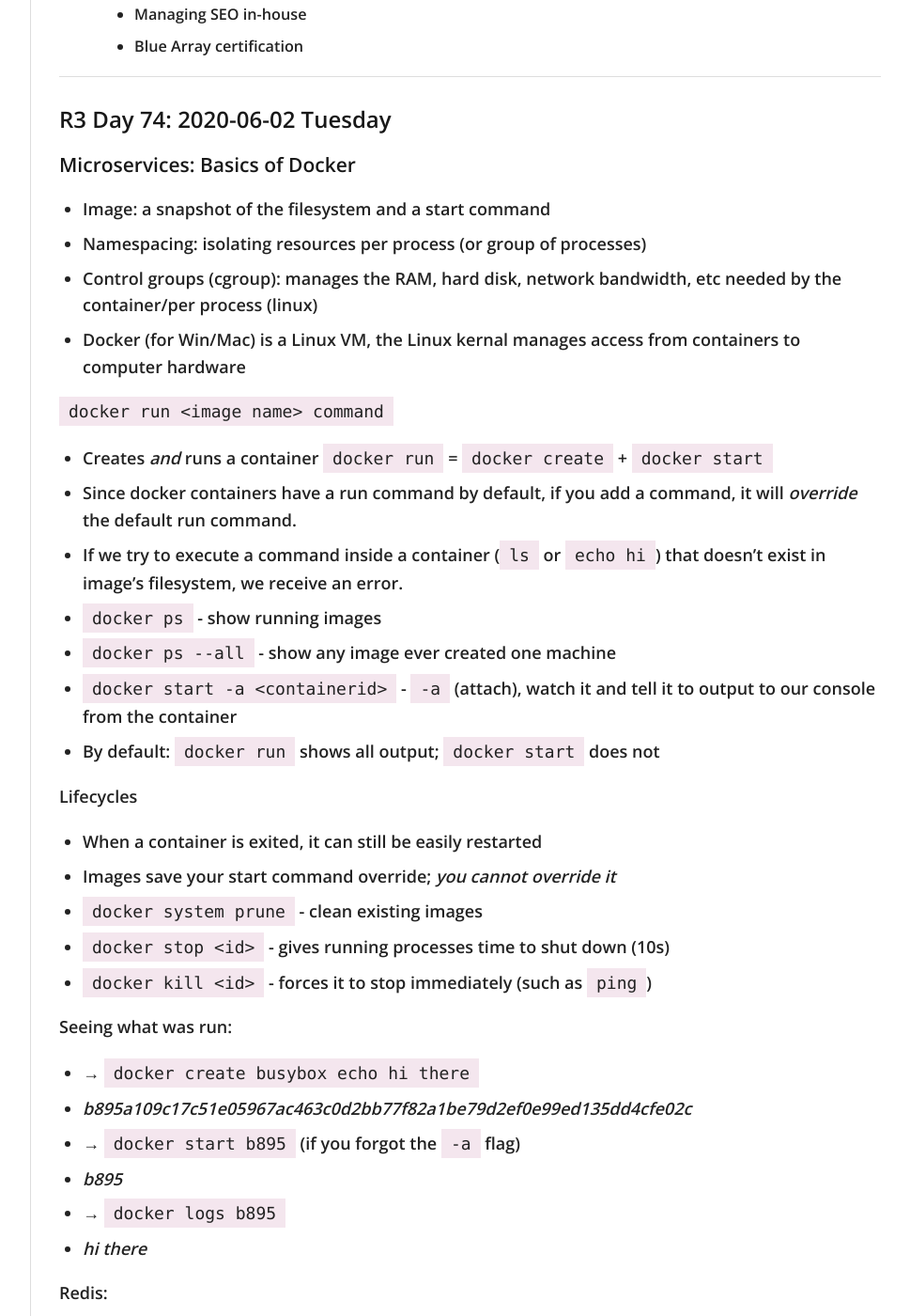
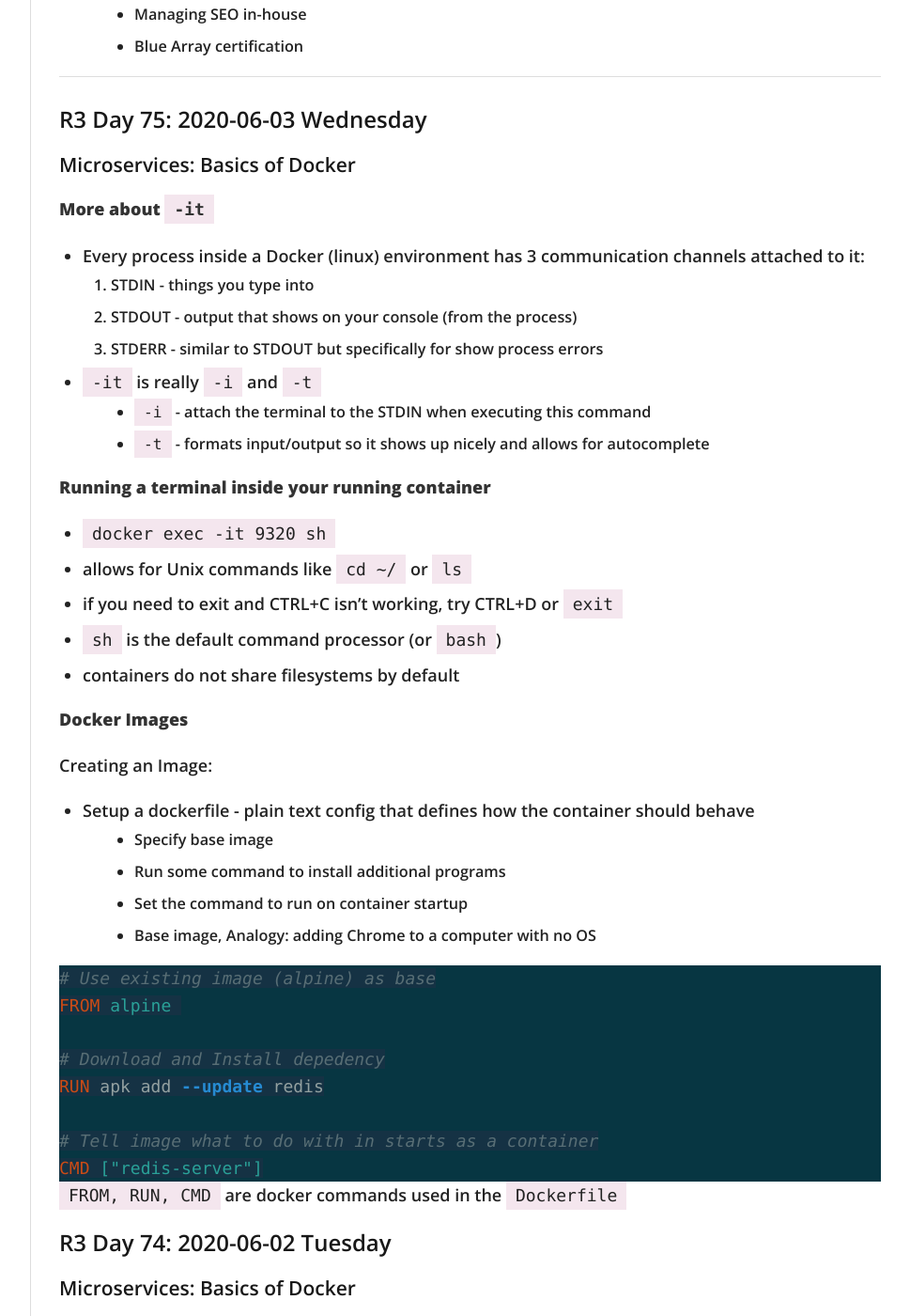
Before and after one commit to virtual/100daysofcode, a Jekyll site: the page built from index.md, in a window 1280 px wide and 1400 px high, scrolled down 4118 px. Shown: the whole window at 94% size, without its empty margins (272-1241 px from the left). Built offline with Jekyll 4.4.1, drawn with Linux system fonts in a browser that asks for light colours; nearby versions of some CDN libraries; our own code applies the rules of GitHub Pages for plain Markdown files.

Commit message:
add docker img info, -it

````diff
--- a/index.md
+++ b/index.md
@@ -127,6 +127,51 @@
 
 ---
 
+## R3 Day 75: 2020-06-03 Wednesday
+
+### Microservices: Basics of Docker
+
+__More about `-it`__
+
+- Every process inside a Docker (linux) environment has 3 communication channels attached to it:
+  1. STDIN - things you type into
+  1. STDOUT - output that shows on your console (from the process)
+  1. STDERR - similar to STDOUT but specifically for show process errors
+- `-it` is really `-i` and `-t`
+  - `-i` - attach the terminal to the STDIN when executing this command
+  - `-t` - formats input/output so it shows up nicely and allows for autocomplete
+
+__Running a terminal inside your running container__
+
+- `docker exec -it 9320 sh`
+- allows for Unix commands like `cd ~/` or `ls`
+- if you need to exit and CTRL+C isn't working, try CTRL+D or `exit`
+- `sh` is the default command processor (or `bash`)
+- containers do not share filesystems by default
+
+__Docker Images__
+
+Creating an Image:
+
+- Setup a dockerfile - plain text config that defines how the container should behave
+  - Specify base image
+  - Run some command to install additional programs
+  - Set the command to run on container startup
+  - Base image, Analogy: adding Chrome to a computer with no OS
+
+```dockerfile
+# Use existing image (alpine) as base
+FROM alpine
+
+# Download and Install depedency
+RUN apk add --update redis
+
+# Tell image what to do with in starts as a container
+CMD ["redis-server"]
+```
+
+`FROM, RUN, CMD` are docker commands used in the `Dockerfile`
+
 ## R3 Day 74: 2020-06-02 Tuesday
 
 ### Microservices: Basics of Docker
````
